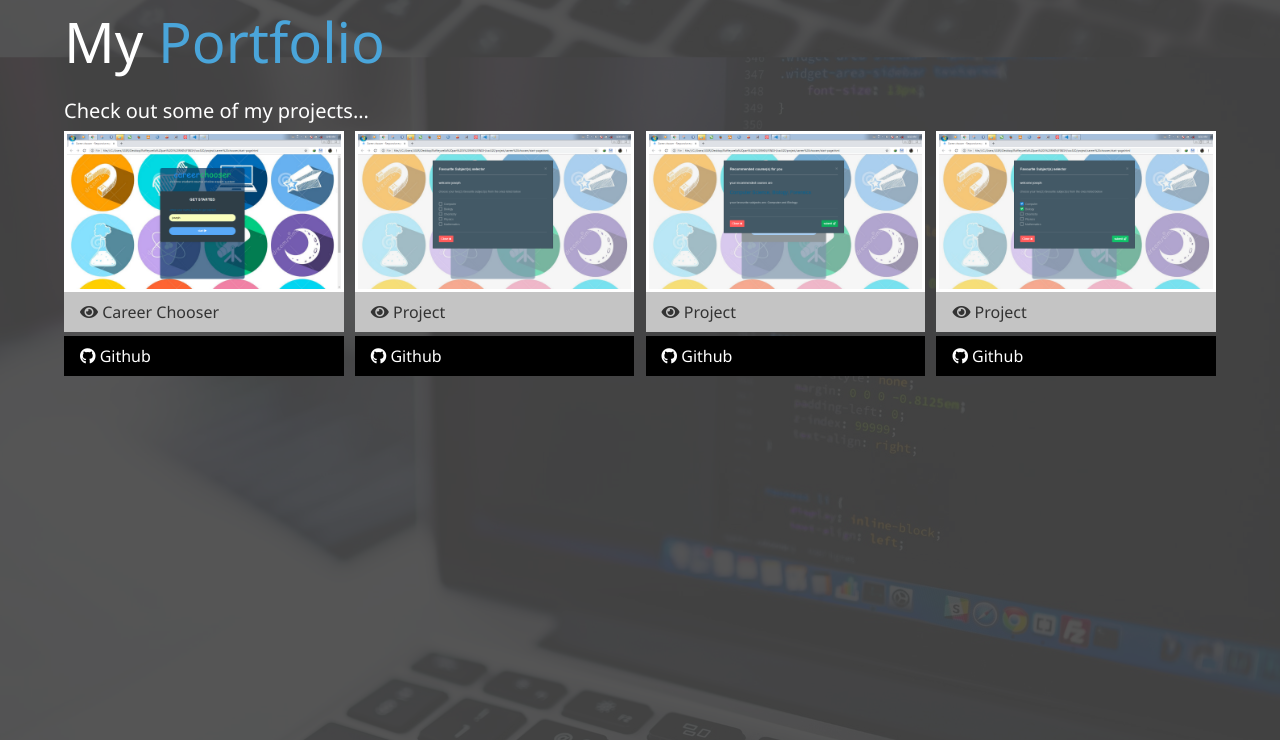
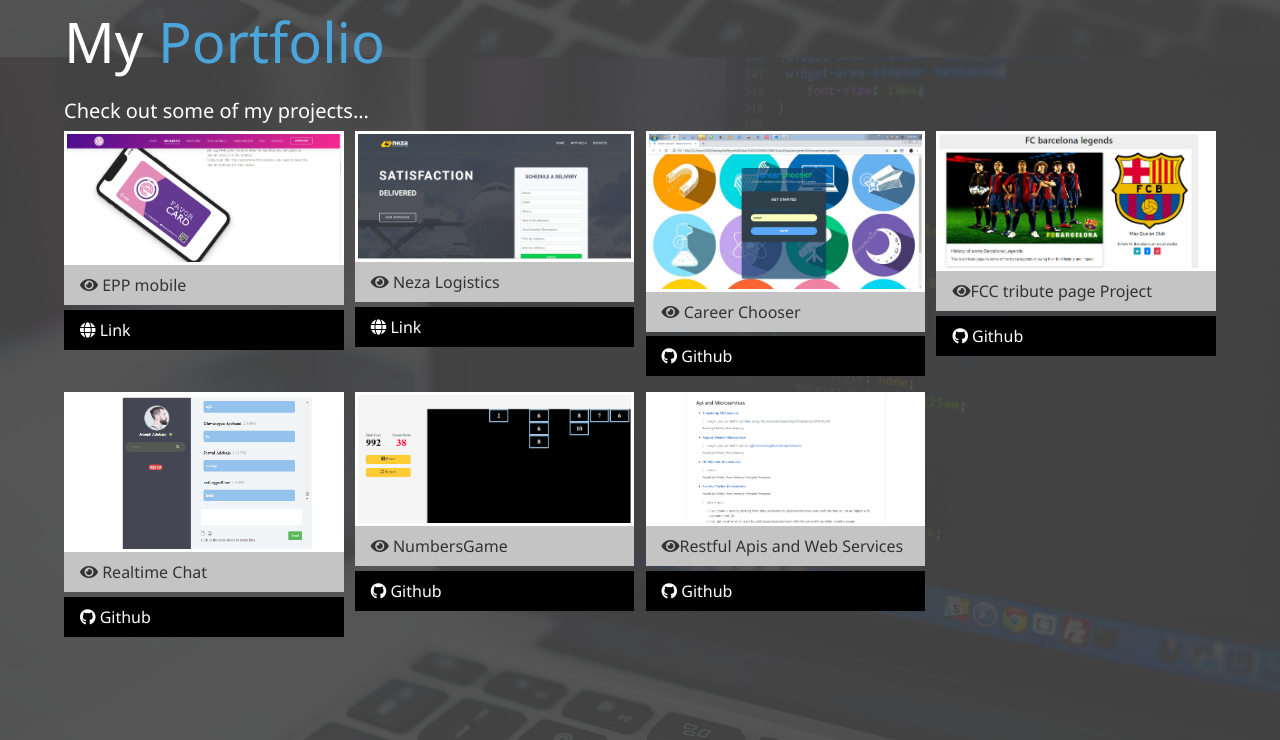
Before and after one commit to joswal/joswal.github.io, a plain HTML site: page index.html in a window 1280 px wide. Shown: the part 796-1536 px from the top of the page. Drawn offline with nearby package versions, Linux system fonts and the light colour scheme.

Commit message:
added more projects

```diff
--- a/index.html
+++ b/index.html
@@ -7,7 +7,8 @@
   <meta http-equiv="X-UA-Compatible" content="ie=edge" />
   <link rel="stylesheet" href="https://use.fontawesome.com/releases/v5.2.0/css/all.css" />
   <link rel="stylesheet" href="https://stackpath.bootstrapcdn.com/bootstrap/4.3.1/css/bootstrap.min.css" />
-  <link rel="stylesheet" href="https://cdn.rawgit.com/konpa/devicon/df6431e323547add1b4cf45992913f15286456d3/devicon.min.css">
+  <link rel="stylesheet"
+    href="https://cdn.rawgit.com/konpa/devicon/df6431e323547add1b4cf45992913f15286456d3/devicon.min.css">
 
   <link rel="stylesheet" href="css/main.css" />
   <title>Adebajo Joseph Portfolio</title>
@@ -58,8 +59,10 @@
         <div class="bio mt-5">
           <h3 class="text-secondary mb-2">BIO</h3>
           <p>
-            I am a lover of science, technology, lifestyle and art; an adventurer and a knowledge seeker always ready to explore new things
-            while making the best experiences and this has greatly affected me as a developer because everytime I design or build something new, I always want
+            I am a lover of science, technology, lifestyle and art; an adventurer and a knowledge seeker always ready to
+            explore new things
+            while making the best experiences and this has greatly affected me as a developer because everytime I design
+            or build something new, I always want
             to create the best experiences for the people who use it.
           </p>
           <p>
@@ -139,45 +142,78 @@
     <div class="projects">
       <div class="item">
         <a href="#!">
+          <img src="img/projects/Epp mobile.png" alt="Project">
+        </a>
+        <a href="#" class="btn-light">
+          <i class="fas fa-eye"></i> EPP mobile
+        </a>
+        <a href="http://eppmobile.com/" class="btn-dark">
+          <i class="fas fa-globe"></i> Link
+        </a>
+      </div>
+      <div class="item">
+          <a href="#!">
+            <img src="img/projects/Neza Logistics.png" alt="Project">
+          </a>
+          <a href="#" class="btn-light">
+            <i class="fas fa-eye"></i> Neza Logistics
+          </a>
+          <a href="http://nezalogistics.com/" class="btn-dark">
+            <i class="fas fa-globe"></i> Link
+          </a>
+      </div>
+      <div class="item">
+          <a href="#!">
             <img src="img/projects/project1.png" alt="Project">
           </a>
           <a href="#" class="btn-light">
             <i class="fas fa-eye"></i> Career Chooser
           </a>
-        <a href="" class="btn-dark">
+          <a href="https://github.com/joswal/career-chooser" class="btn-dark">
             <i class="fab fa-github"></i> Github
           </a>
       </div>
       <div class="item">
           <a href="#!">
-          <img src="img/projects/project2.png" alt="Project">
+            <img src="img/projects/fcb_tribute_page.png" alt="Project">
           </a>
           <a href="#" class="btn-light">
-          <i class="fas fa-eye"></i> Project
+            <i class="fas fa-eye"></i>FCC tribute page Project
           </a>
-        <a href="#" class="btn-dark">
+          <a href="https://github.com/joswal/fcc_projects/tree/master/responsive_web_projects/tribute_page" class="btn-dark">
             <i class="fab fa-github"></i> Github
           </a>
       </div>
       <div class="item">
           <a href="#!">
-          <img src="img/projects/project3.png" alt="Project">
+            <img src="img/projects/firebase chat.png" alt="Project">
           </a>
           <a href="#" class="btn-light">
-          <i class="fas fa-eye"></i> Project
+            <i class="fas fa-eye"></i> Realtime Chat
           </a>
-        <a href="#" class="btn-dark">
+          <a href="https://github.com/joswal/RealtimeChat" class="btn-dark">
             <i class="fab fa-github"></i> Github
           </a>
       </div>
       <div class="item">
           <a href="#!">
-          <img src="img/projects/project4.png" alt="Project">
+            <img src="img/projects/numbersGame.png" alt="Project">
           </a>
           <a href="#" class="btn-light">
-          <i class="fas fa-eye"></i> Project
+            <i class="fas fa-eye"></i> NumbersGame
           </a>
-        <a href="#" class="btn-dark">
+          <a href="https://github.com/joswal/NumbersGame" class="btn-dark">
+            <i class="fab fa-github"></i> Github
+          </a>
+      </div>
+      <div class="item">
+          <a href="#!">
+            <img src="img/projects/Apis and MS.png" alt="Project">
+          </a>
+          <a href="#" class="btn-light">
+            <i class="fas fa-eye"></i>Restful Apis and Web Services
+          </a>
+          <a href="https://github.com/joswal/fcc_projects/tree/master/api_projects" class="btn-dark">
             <i class="fab fa-github"></i> Github
           </a>
       </div>
@@ -197,7 +233,7 @@
         <span class="text-secondary">Email: </span> josephade.adebajo@gmail.com
       </div>
       <div>
-        <span class="text-secondary">Phone: </span> +234 8063467783
+        <span class="text-secondary">Phone: </span> +234 8062467783
       </div>
     </div>
   </main>
```
Also changed, not shown: img/projects/Apis and MS.png (added), img/projects/Epp mobile.png (added), img/projects/Neza Logistics.png (added), img/projects/fcb_tribute_page.png (added), img/projects/firebase chat.png (added), img/projects/numbersGame.png (added). Lines whose indentation alone changed are shown as unchanged.
